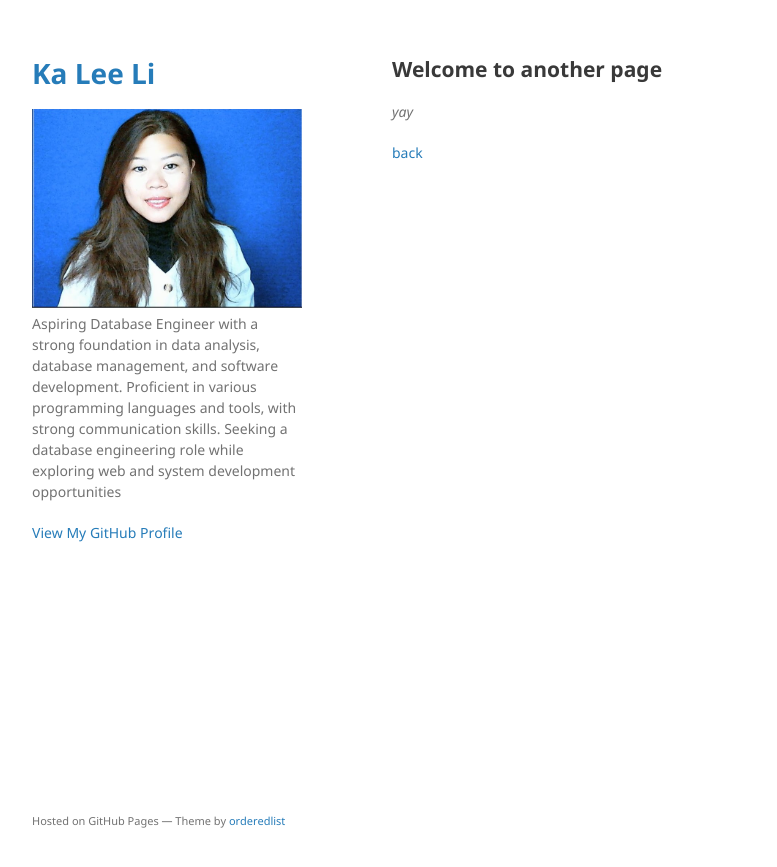
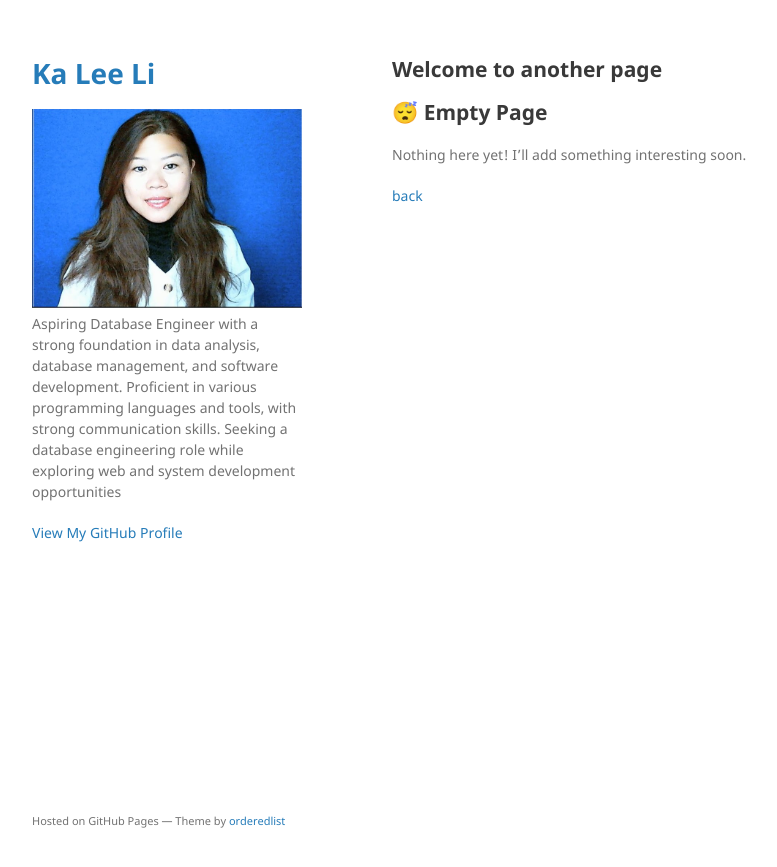
Before and after one commit to Kalee914/kalee914.github.io, a Jekyll site: the page built from another-page.md, in a window 1280 px wide. Shown: the top 867 px of the page, without its empty margins (178-955 px from the left). Built offline with Jekyll 4.4.1, drawn with Linux system fonts in a browser that asks for light colours; our own code applies the rules of GitHub Pages for plain Markdown files.

Commit message:
Added placeholder content to another-page

```diff
--- a/another-page.md
+++ b/another-page.md
@@ -4,6 +4,8 @@ layout: default
 
 ## Welcome to another page
 
-_yay_
+## 😴 Empty Page
+
+Nothing here yet! I'll add something interesting soon.
 
 [back](./)
```
